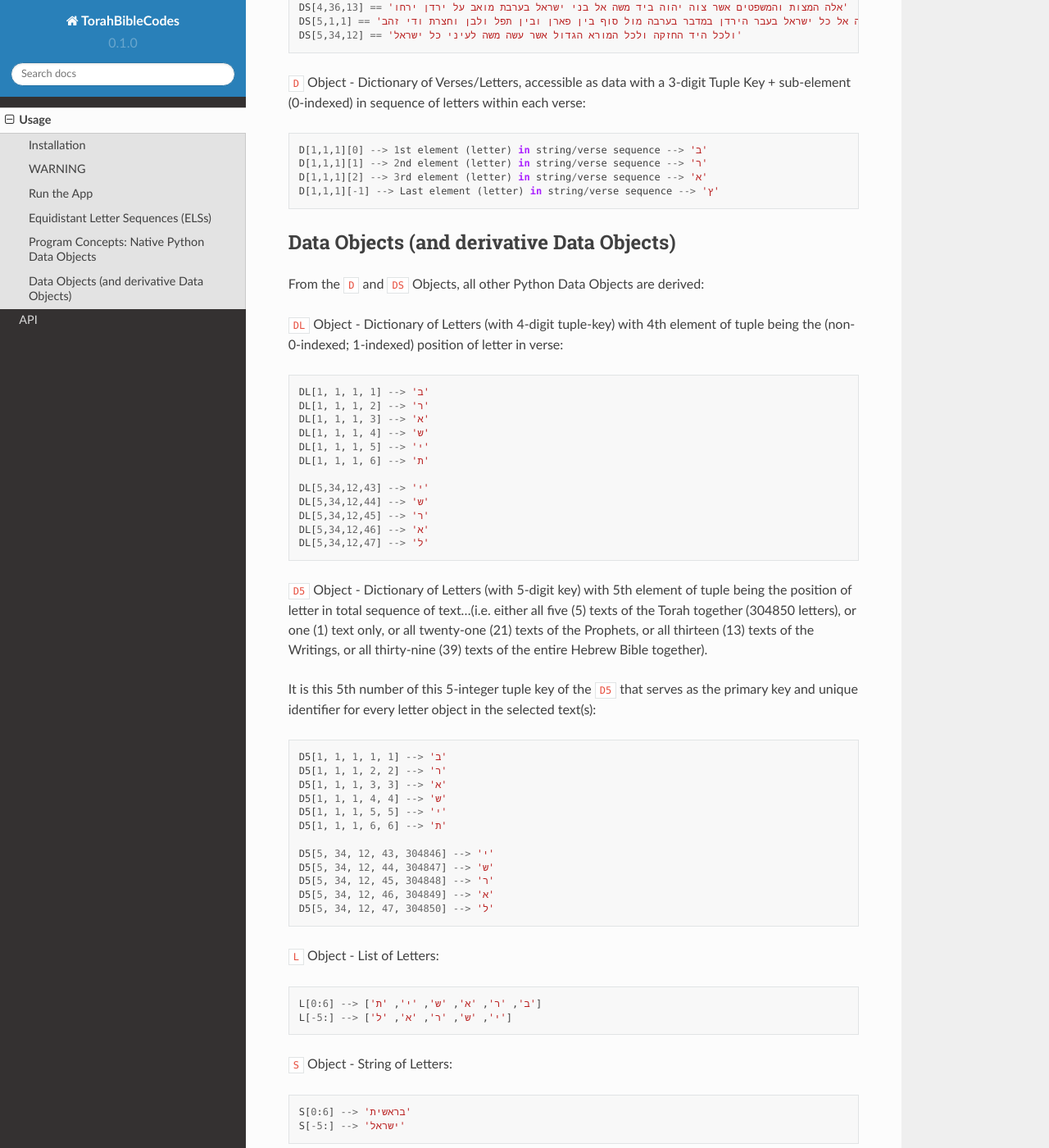
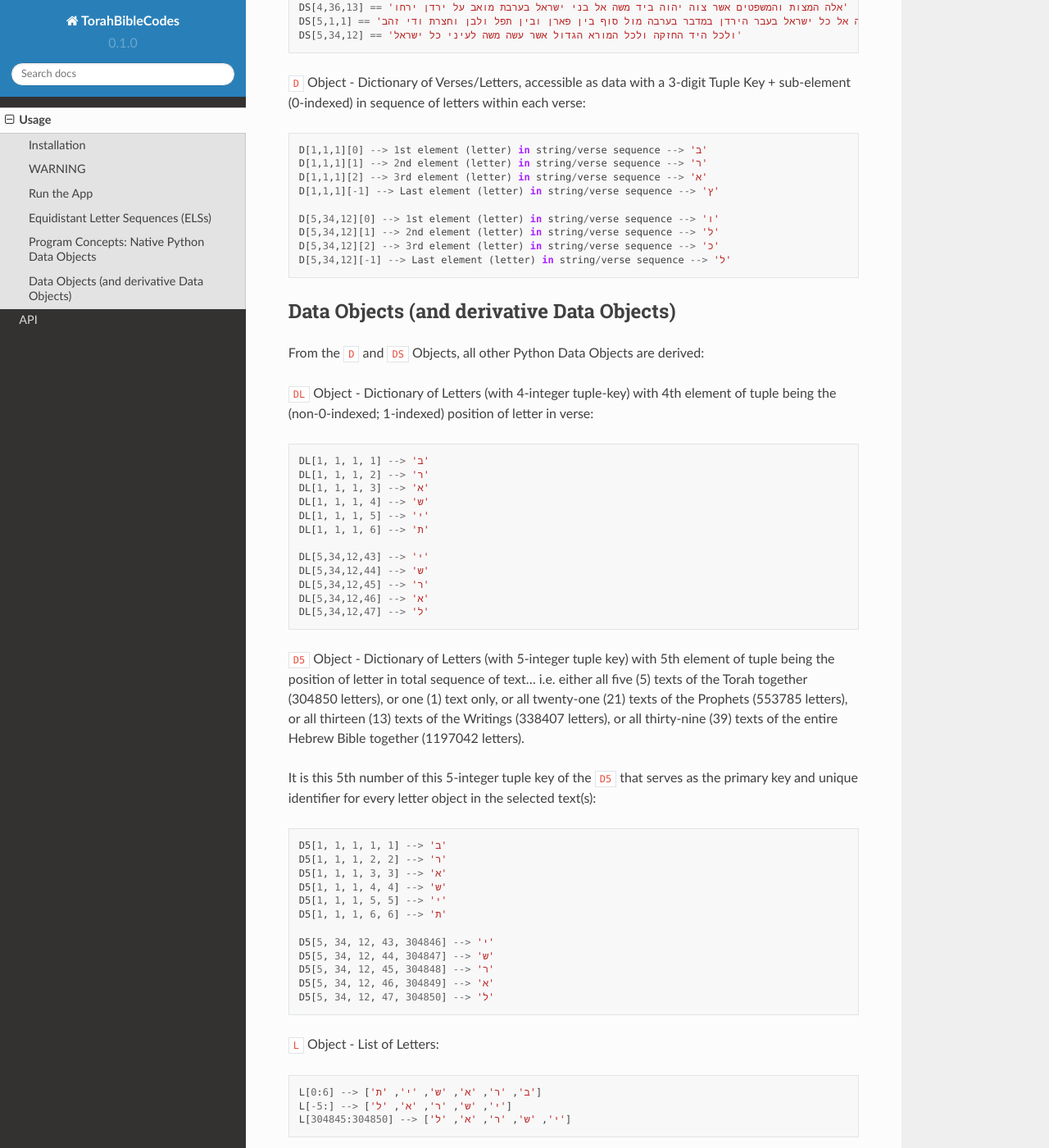
Before and after one commit to TorahBibleCodes/TorahBibleCodes_Sphinx, a Sphinx documentation site: the page built from docs/source/usage.rst, in a window 1280 px wide and 1400 px high, scrolled down 4501 px. Shown: the whole window at 82% size. Built offline with Sphinx 7.4.7 and the Read the Docs theme 2.0.0, drawn with Linux system fonts in a browser that asks for light colours; some of the changed text lies outside the part shown.

Commit message:
Update usage.rst

```diff
--- a/docs/source/usage.rst
+++ b/docs/source/usage.rst
@@ -215,12 +215,17 @@ Each verse (and letter) of the thirty-nine (39) books of the Hebrew Bible is acc
    D[1,1,1][2] --> 3rd element (letter) in string/verse sequence --> 'א'
    D[1,1,1][-1] --> Last element (letter) in string/verse sequence --> 'ץ'
 
+   D[5,34,12][0] --> 1st element (letter) in string/verse sequence --> 'ו'
+   D[5,34,12][1] --> 2nd element (letter) in string/verse sequence --> 'ל'
+   D[5,34,12][2] --> 3rd element (letter) in string/verse sequence --> 'כ'
+   D[5,34,12][-1] --> Last element (letter) in string/verse sequence --> 'ל'
+
 Data Objects (and derivative Data Objects)
 ----------------
 
 From the ``D`` and ``DS`` Objects, all other Python Data Objects are derived:
 
-``DL`` Object - Dictionary of Letters (with 4-digit tuple-key) with 4th element of tuple being the (non-0-indexed; 1-indexed) position of letter in verse::
+``DL`` Object - Dictionary of Letters (with 4-integer tuple-key) with 4th element of tuple being the (non-0-indexed; 1-indexed) position of letter in verse::
 
    DL[1, 1, 1, 1] --> 'ב'
    DL[1, 1, 1, 2] --> 'ר'
@@ -235,7 +240,7 @@ From the ``D`` and ``DS`` Objects, all other Python Data Objects are derived:
    DL[5,34,12,46] --> 'א'
    DL[5,34,12,47] --> 'ל'
 
-``D5`` Object - Dictionary of Letters (with 5-digit key) with 5th element of tuple being the position of letter in total sequence of text...(i.e. either all five (5) texts of the Torah together (304850 letters), or one (1) text only, or all twenty-one (21) texts of the Prophets, or all thirteen (13) texts of the Writings, or all thirty-nine (39) texts of the entire Hebrew Bible together).
+``D5`` Object - Dictionary of Letters (with 5-integer tuple key) with 5th element of tuple being the position of letter in total sequence of text... i.e. either all five (5) texts of the Torah together (304850 letters), or one (1) text only, or all twenty-one (21) texts of the Prophets (553785 letters), or all thirteen (13) texts of the Writings (338407 letters), or all thirty-nine (39) texts of the entire Hebrew Bible together (1197042 letters).
 
 It is this 5th number of this 5-integer tuple key of the ``D5`` that serves as the primary key and unique identifier for every letter object in the selected text(s)::
 
@@ -256,11 +261,13 @@ It is this 5th number of this 5-integer tuple key of the ``D5`` that serves as t
 
    L[0:6] --> ['ב', 'ר', 'א', 'ש', 'י', 'ת']
    L[-5:] --> ['י', 'ש', 'ר', 'א', 'ל']
+   L[304845:304850] --> ['י', 'ש', 'ר', 'א', 'ל']
 
 ``S`` Object - String of Letters::
 
    S[0:6] --> 'בראשית'
    S[-5:] --> 'ישראל'
+   S[304845:304850] --> 'ישראל'
 
 ``N`` Object - List of Gematria Number Values::
 
```
